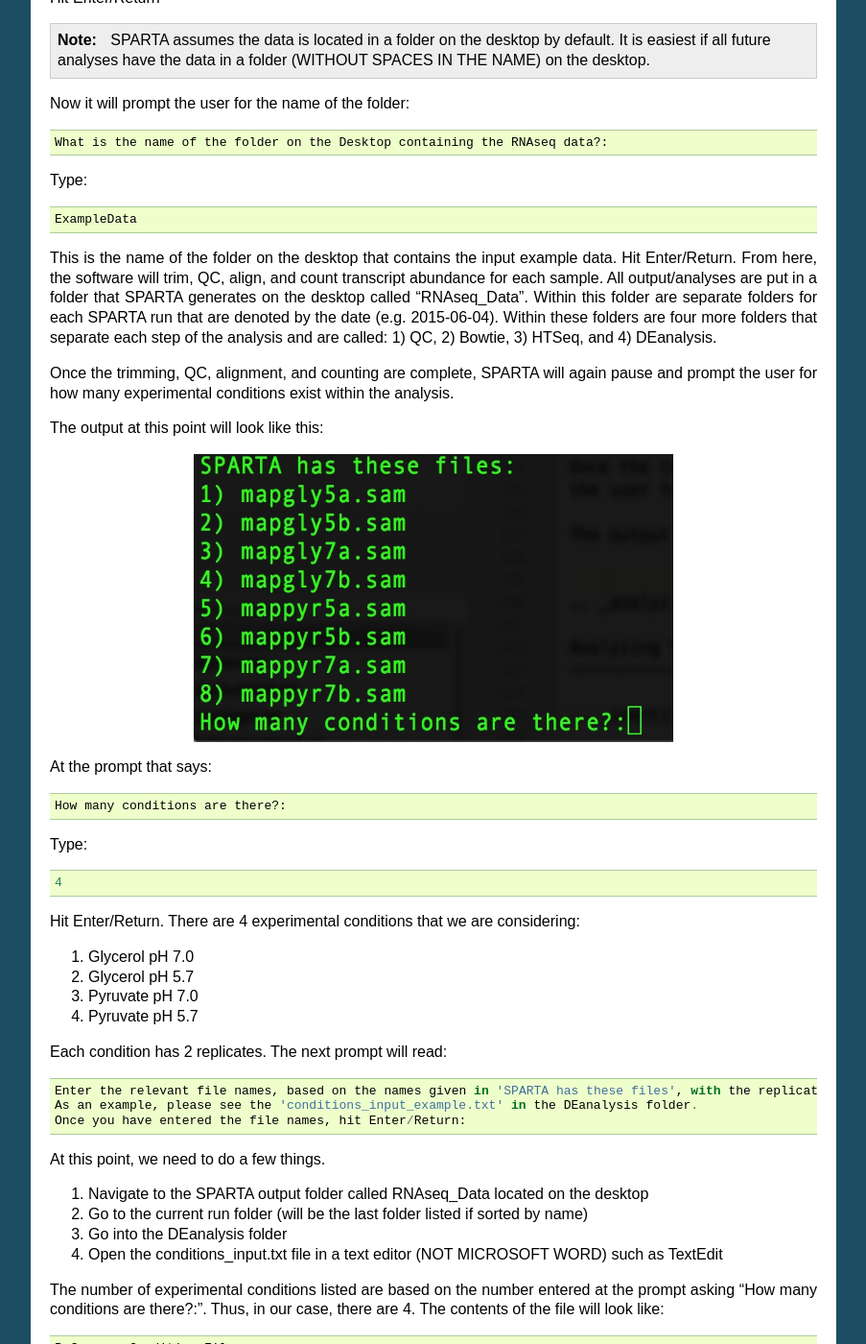
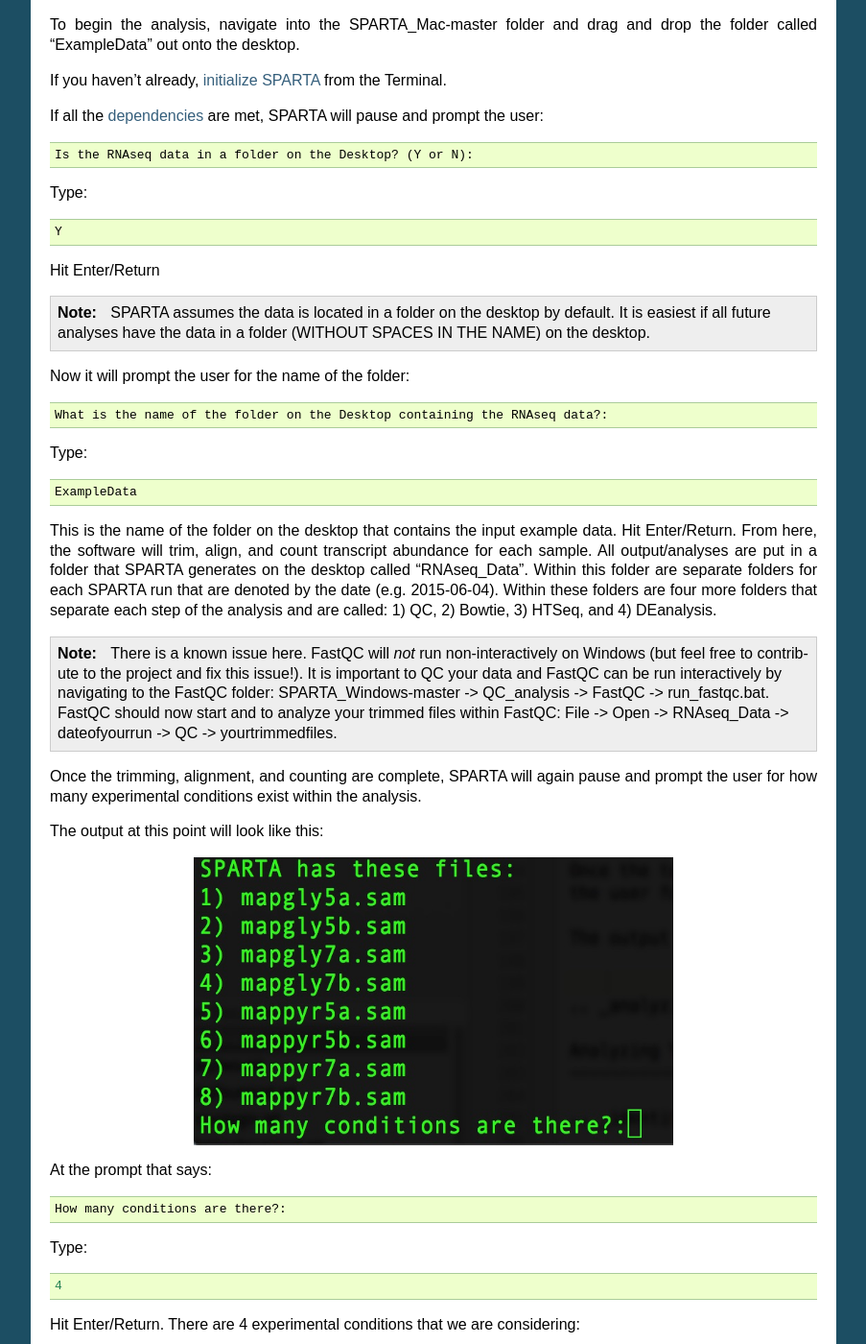
Before and after one commit to abramovitchMSU/SPARTA_Docs_and_Tutorial, a Sphinx documentation site: the page built from docs/source/wintut.rst, in a window 1280 px wide and 1400 px high, scrolled down 4997 px. Shown: the whole window at 96% size, without its empty margins (198-1101 px from the left). Built offline with Sphinx 7.4.7, drawn with Linux system fonts in a browser that asks for light colours; some of the changed text lies outside the part shown.

Commit message:
Adding clarity to R install and FastQC issue

```diff
--- a/docs/source/wintut.rst
+++ b/docs/source/wintut.rst
@@ -156,8 +156,6 @@ of using Java JRE. Follow the prompts to install Java.
 
 .. image:: JREdownloadwin.jpg
 	:align: center
-	:height: 300 px
-	:width: 500 px
 	:alt: Java JRE download for Windows
 
 To install the remaining dependencies, SPARTA is distributed with installers for each remaining
@@ -173,8 +171,7 @@ following order:
 #. R (see the "Important" below before installing)
 #. gzip
 
-.. important:: When installing R, **make sure that the 32-bit files are also installed**. You
-may have to check the box when the installer presents you with what files to install.
+.. important:: When installing R, **make sure that the 32-bit files are also installed**. You may have to check the box when the installer presents you with what files to install.
 
 Now, there is one remaining batch file called "add_python_and_R_to_path.bat". This will add
 the Python, R, and gzip executables to your path so you can run them from the terminal. To
@@ -241,13 +238,15 @@ Type::
 
 This is the name of the folder on the desktop that contains the input example data.
 Hit Enter/Return.
-From here, the software will trim, QC, align, and count transcript abundance for each sample.
+From here, the software will trim, align, and count transcript abundance for each sample.
 All output/analyses are put in a folder that SPARTA generates on the desktop called "RNAseq_Data".
 Within this folder are separate folders for each SPARTA run that are denoted by the date (e.g. 2015-06-04).
 Within these folders are four more folders that separate each step of the analysis and are
 called: 1) QC, 2) Bowtie, 3) HTSeq, and 4) DEanalysis.
 
-Once the trimming, QC, alignment, and counting are complete, SPARTA will again pause and prompt
+.. note:: There is a known issue here. FastQC will *not* run non-interactively on Windows (but feel free to contribute to the project and fix this issue!). It is important to QC your data and FastQC can be run interactively by navigating to the FastQC folder: SPARTA_Windows-master -> QC_analysis -> FastQC -> run_fastqc.bat. FastQC should now start and to analyze your trimmed files within FastQC: File -> Open -> RNAseq_Data -> dateofyourrun -> QC -> yourtrimmedfiles.
+
+Once the trimming, alignment, and counting are complete, SPARTA will again pause and prompt
 the user for how many experimental conditions exist within the analysis.
 
 The output at this point will look like this:
```
Also changed, not shown: 12 other files.
